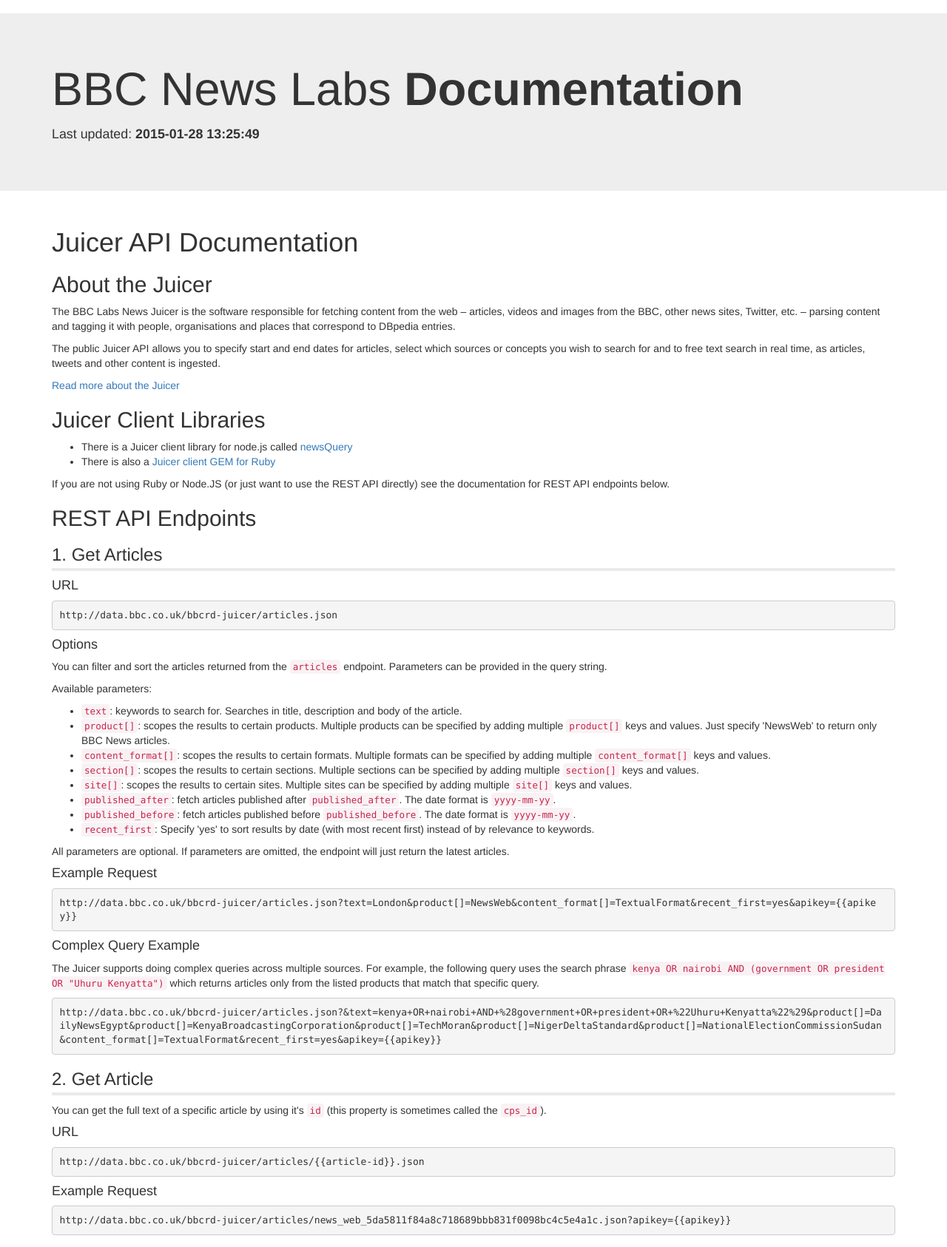
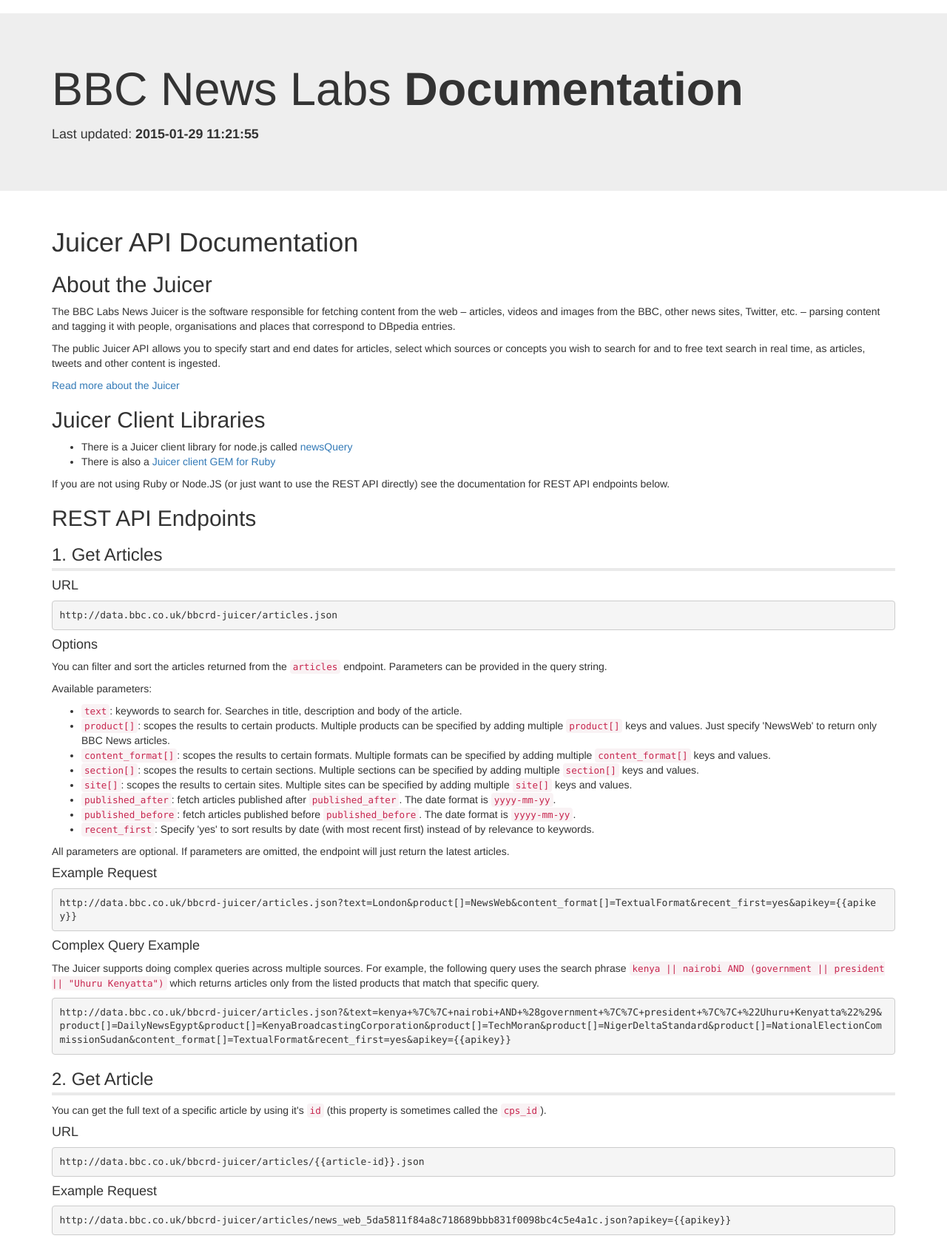
Before and after one commit to bbc/newslabs-docs, a website: page html/Juicer.html in a window 1280 px wide. Shown: the part 53-1739 px from the top of the page at 74% size. Drawn offline with nearby package versions, Linux system fonts and the light colour scheme.

Commit message:
Correcting query syntax example

```diff
--- a/html/Juicer.html
+++ b/html/Juicer.html
@@ -51,7 +51,7 @@
        <h1>
           BBC News Labs <strong> Documentation</strong>
        </h1>
-       <p><small>Last updated: <strong>2015-01-28 13:25:49</strong></small></p>
+       <p><small>Last updated: <strong>2015-01-29 11:21:55</strong></small></p>
       </div>
     </div>
     <div class="container">
@@ -89,8 +89,8 @@
 <h4 id="example-request">Example Request</h4>
 <pre><code>http://data.bbc.co.uk/bbcrd-juicer/articles.json?text=London&amp;product[]=NewsWeb&amp;content_format[]=TextualFormat&amp;recent_first=yes&amp;apikey={{apikey}}
 </code></pre><h4 id="complex-query-example">Complex Query Example</h4>
-<p>The Juicer supports doing complex queries across multiple sources. For example, the following query uses the search phrase <code>kenya OR nairobi AND (government OR president OR &quot;Uhuru Kenyatta&quot;)</code> which returns articles only from the listed products that match that specific query.</p>
-<pre><code>http://data.bbc.co.uk/bbcrd-juicer/articles.json?&amp;text=kenya+OR+nairobi+AND+%28government+OR+president+OR+%22Uhuru+Kenyatta%22%29&amp;product[]=DailyNewsEgypt&amp;product[]=KenyaBroadcastingCorporation&amp;product[]=TechMoran&amp;product[]=NigerDeltaStandard&amp;product[]=NationalElectionCommissionSudan&amp;content_format[]=TextualFormat&amp;recent_first=yes&amp;apikey={{apikey}}
+<p>The Juicer supports doing complex queries across multiple sources. For example, the following query uses the search phrase <code>kenya || nairobi AND (government || president || &quot;Uhuru Kenyatta&quot;)</code> which returns articles only from the listed products that match that specific query.</p>
+<pre><code>http://data.bbc.co.uk/bbcrd-juicer/articles.json?&amp;text=kenya+%7C%7C+nairobi+AND+%28government+%7C%7C+president+%7C%7C+%22Uhuru+Kenyatta%22%29&amp;product[]=DailyNewsEgypt&amp;product[]=KenyaBroadcastingCorporation&amp;product[]=TechMoran&amp;product[]=NigerDeltaStandard&amp;product[]=NationalElectionCommissionSudan&amp;content_format[]=TextualFormat&amp;recent_first=yes&amp;apikey={{apikey}}
 </code></pre><h3 id="2-get-article">2. Get Article</h3>
 <p>You can get the full text of a specific article by using it&#39;s <code>id</code> (this property is sometimes called the <code>cps_id</code>).</p>
 <h4 id="url">URL</h4>
```
Also changed, not shown: docs/Juicer.md (+2 -4 lines), html/CANDY.html (+1 -1 lines), html/World-Service-Nairobi.html (+1 -1 lines), html/index.html (+1 -1 lines).
